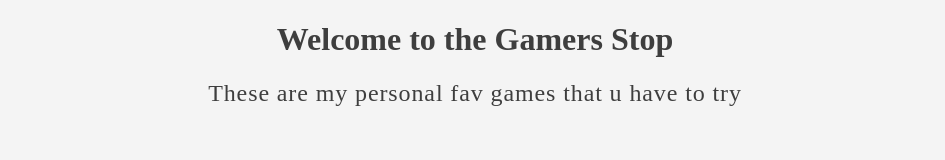
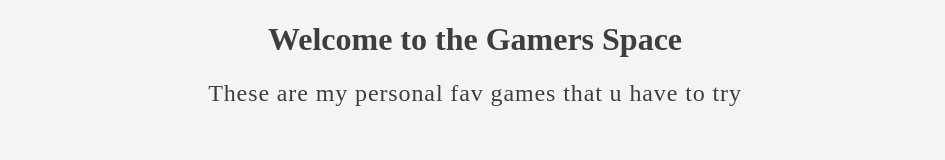
Before and after one commit to Arcus286/gaming-page, a plain HTML site: page index.html in a window 1280 px wide. Shown: the top 160 px of the page, without its empty margins (165-1110 px from the left). Drawn offline with Linux system fonts and the light colour scheme.

Commit message:
Cleaned the code Changed the heading and title of the page and also cleaned the code a little.

```diff
--- a/index.html
+++ b/index.html
@@ -3,20 +3,11 @@
 <head>
     <meta charset="UTF-8">
     <meta name="viewport" content="width=device-width, initial-scale=1.0">
-    <title>Gamer Space</title>
+    <title>Gamers Space</title>
     <link rel="stylesheet" href="style.css">
 </head>
-<body>
-    <!DOCTYPE html>
-<html lang="en">
-  <head>
-    <meta charset="UTF-8" />
-    <meta name="viewport" content="width=device-width, initial-scale=1.0" />
-    <title>Cards webpage</title>
-    <link rel="stylesheet" href="styles.css" />
-  </head>
   <body>
-    <h1>Welcome to the Gamers Stop</h1>
+    <h1>Welcome to the Gamers Space</h1>
     <h2 class="below-h1">These are my personal fav games that u have to try</h2>
     <div class="container">
       <div class="card">
@@ -111,5 +102,3 @@
     </div>
   </body>
 </html>
-</body>
-</html>
```
